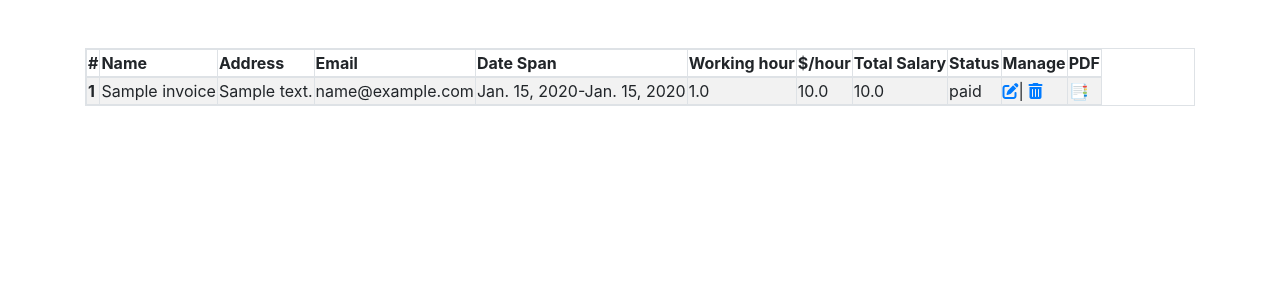
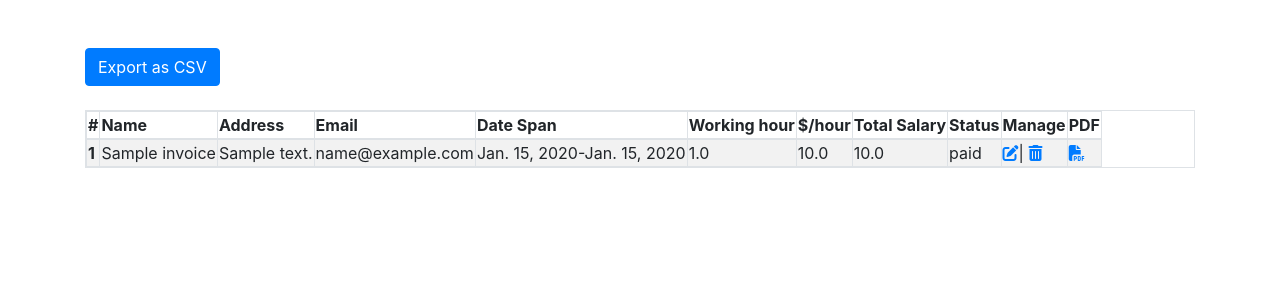
Before and after one commit to shifat151/Invoice_Project, a Django app: page / in a window 1280 px wide. Shown: the part 56-356 px from the top of the page. Run offline with Django 3.2, Linux system fonts and the light colour scheme; tables that the repository leaves empty hold one stand-in row (values such as "Sample post"); some libraries are stand-ins or nearby versions.

Commit message:
csv export feature implemented

```diff
--- a/InvoiceApp/templates/InvoiceApp/home.html
+++ b/InvoiceApp/templates/InvoiceApp/home.html
@@ -9,6 +9,12 @@
 <div class="row">
 
     <div class="col-md-12">
+
+        <a href=" {% url 'export_csv' %}" class="btn btn-primary" role="button" target="_blank">
+            Export as CSV
+        </a>
+        <br>
+        <br>
         <table class="table-responsive table-striped table-bordered">
             <thead>
                 <tr>
@@ -40,7 +46,7 @@
                     <td><a href="{{ invoice.get_absolute_url }}"> <i class="fas fa-edit"></i></a>| <a
                             href="{% url 'delete_invoice' invoice.id %}"><i class="fas fa-trash-alt"></i></a>
                     </td>
-                    <td><a href="{% url 'generate_pdf' invoice.id %}">📑</a></td>
+                    <td><a href="{% url 'generate_pdf' invoice.id %}"><i class="fa">&#xf1c1;</i> </a></td>
 
                 </tr>
                 {% endfor %}
--- a/InvoiceApp/urls.py
+++ b/InvoiceApp/urls.py
@@ -6,4 +6,6 @@ urlpatterns = [
     path('edit/<int:pk>/', views.details_invoice, name='details_invoice'),
     path('delete/<int:pk>/', views.delete_invoice, name='delete_invoice'),
     path('pdf/<int:pk>/', views.generate_pdf, name='generate_pdf'),
+    path('export-data/', views.export_csv, name='export_csv'),
+
 ]
--- a/InvoiceApp/views.py
+++ b/InvoiceApp/views.py
@@ -6,7 +6,7 @@ from io import BytesIO
 from django.http import HttpResponse, request, JsonResponse
 from django.template.loader import get_template, render_to_string
 from xhtml2pdf import pisa
-import os, uuid
+import os, uuid, csv
 from django.core.files.storage import FileSystemStorage
 from django.conf import settings
 from django.core.mail import EmailMessage
@@ -137,3 +137,14 @@ def generate_pdf(request, pk):
         context['pdf_url']=saved_file_path
         # return HttpResponse(pdf, content_type='application/pdf')
         return render(request,'InvoiceApp/show_pdf.html',context)
+
+def export_csv(request):
+    response=HttpResponse(content_type='text/csv')
+
+    writer=csv.writer(response)
+    writer.writerow(['id', 'Name','Address','Email','Start day', 'End day', 'Hours', 'Salary per hour', 'Total Salary', 'Status'])
+
+    for invoices in invoice.objects.all().values_list():
+        writer.writerow(invoices)
+    response['Content-Disposition']='attachment; filename="Salary_invoice.csv"'
+    return response
```
